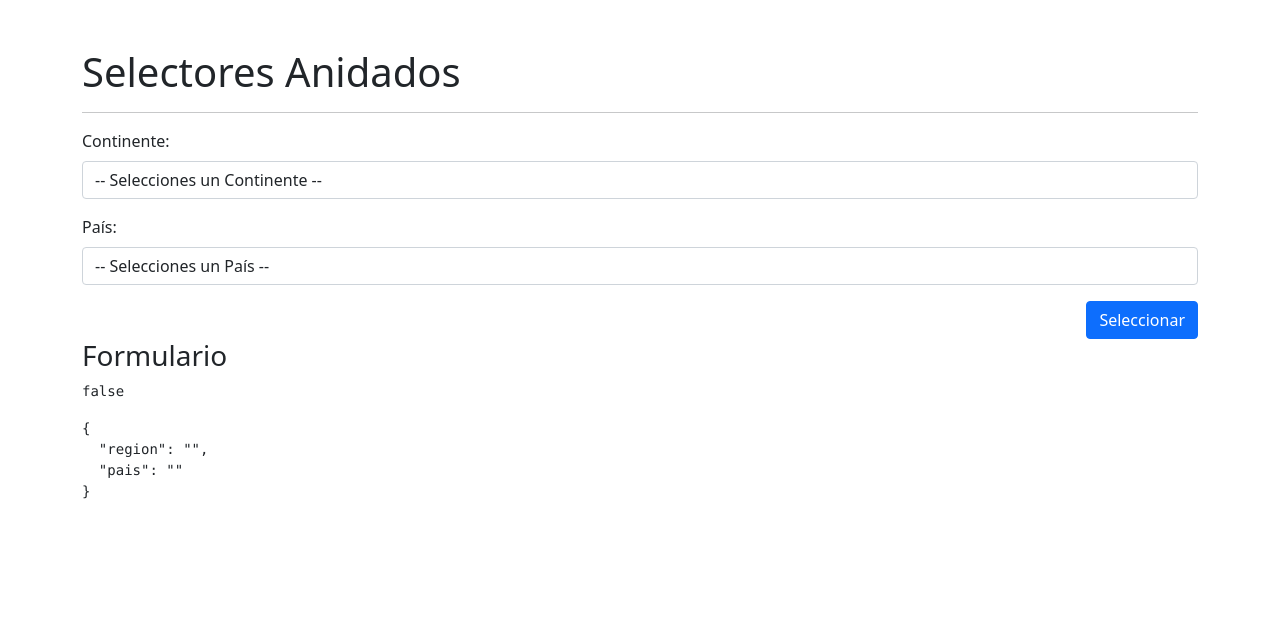
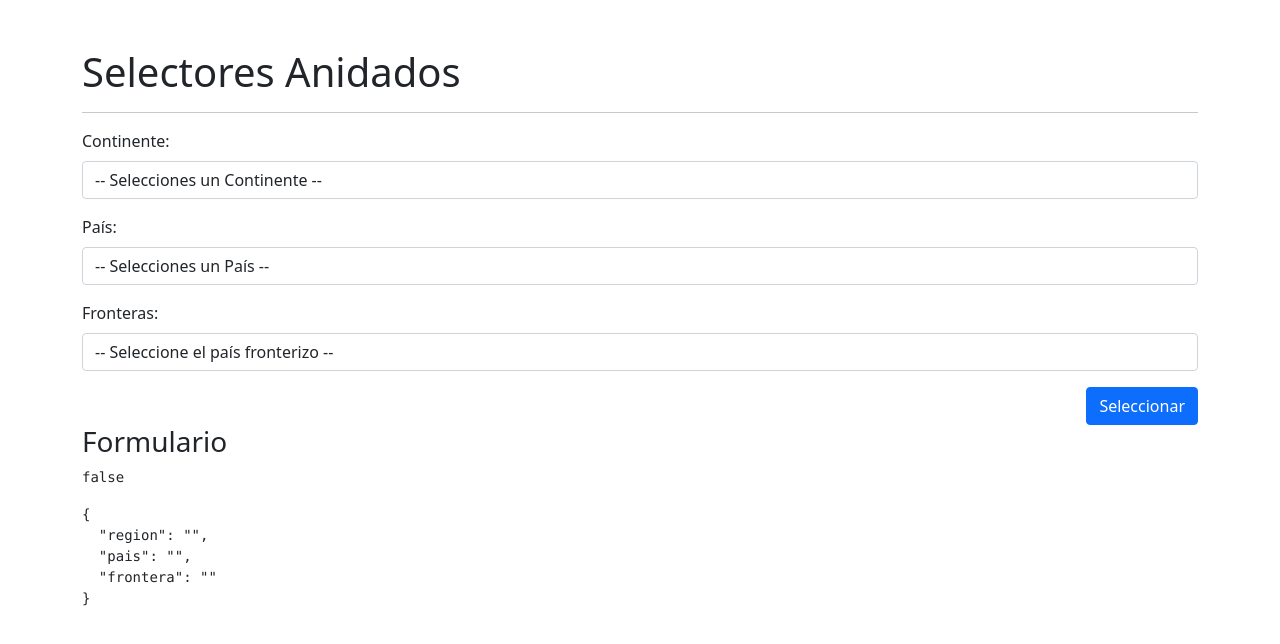
Before and after one commit to AlejandraMurilloL/angular-selectoresApp, an Angular app: page /paises/selectores in a window 1280 px wide. Shown: the top 644 px of the page. Built offline with nearby package versions, Linux system fonts and the light colour scheme.

Commit message:
Se llena selector de fronteras al cambiar un pais

```diff
--- a/src/app/paises/interfaces/paises.interface.ts
+++ b/src/app/paises/interfaces/paises.interface.ts
@@ -1,6 +1,7 @@
 export interface Country {
     name: Name;
     cca2: string;
+    borders: string[];
 }
 
 export interface Name {
--- a/src/app/paises/pages/selectores-page/selectores-page.component.html
+++ b/src/app/paises/pages/selectores-page/selectores-page.component.html
@@ -25,6 +25,18 @@
         </div>
     </div>
 
+     <!-- Fronteras -->
+     <div class="row mb-3">
+        <div class="col">
+            <label class="form-label">Fronteras:</label>
+            <select class="form-control" formControlName="frontera">
+                <option value="">-- Seleccione el país fronterizo --</option>
+                <option *ngFor="let pais of paisesFronterizos" [value]="pais">{{ pais | titlecase }}</option>
+            </select>
+        </div>
+    </div>
+
+
     <div class="row">
         <div class="col">
             <button class="btn btn-primary float-end" type="submit">Seleccionar</button>
--- a/src/app/paises/pages/selectores-page/selectores-page.component.ts
+++ b/src/app/paises/pages/selectores-page/selectores-page.component.ts
@@ -15,12 +15,14 @@ export class SelectoresPageComponent implements OnInit {
   miFormulario: FormGroup = this.fb.group({
     region: [ '', Validators.required ],
     pais: [ '', Validators.required ],
+    frontera: [ '' , Validators.required ],
   });
 
 
   // llenar selectores
   regiones: string[] = [];
   paisesByRegion: Country[] = [];
+  paisesFronterizos: string[] = [];
 
 
   constructor(private fb: FormBuilder,
@@ -38,6 +40,14 @@ export class SelectoresPageComponent implements OnInit {
       .subscribe(paises => {
         this.paisesByRegion = paises;
       });
+
+    // cuando cambia el país
+    this.miFormulario.get('pais')?.valueChanges
+      .pipe(
+        tap((_) => this.miFormulario.get('frontera')?.reset('')),
+        switchMap(pais => this.paisesService.getPaisByCode(pais))
+      )
+      .subscribe(pais => this.paisesFronterizos = pais?.borders || []);
   }
 
   guardar(): void {
--- a/src/app/paises/services/paises.service.ts
+++ b/src/app/paises/services/paises.service.ts
@@ -1,6 +1,6 @@
 import { HttpClient } from '@angular/common/http';
 import { Injectable } from '@angular/core';
-import { Observable } from 'rxjs';
+import { Observable, of } from 'rxjs';
 import { Country } from '../interfaces/paises.interface';
 
 @Injectable({
@@ -20,4 +20,13 @@ export class PaisesService {
   getPaisesByRegion(region: string): Observable<Country[]> {
     return this.http.get<Country[]>(`${this._baseUrl}/region/${region}?fields=name,cca2`)
   }
+
+  getPaisByCode(code: string): Observable<Country | null> {
+
+    if (!code) {
+      return of(null);
+    }
+
+    return this.http.get<Country>(`${this._baseUrl}/alpha/${code}?fields=name,cca2,borders`)
+  }
 }
```
